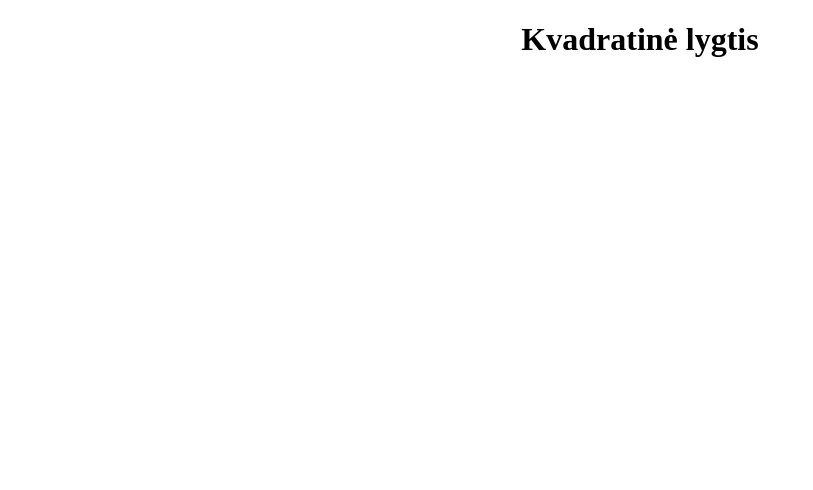
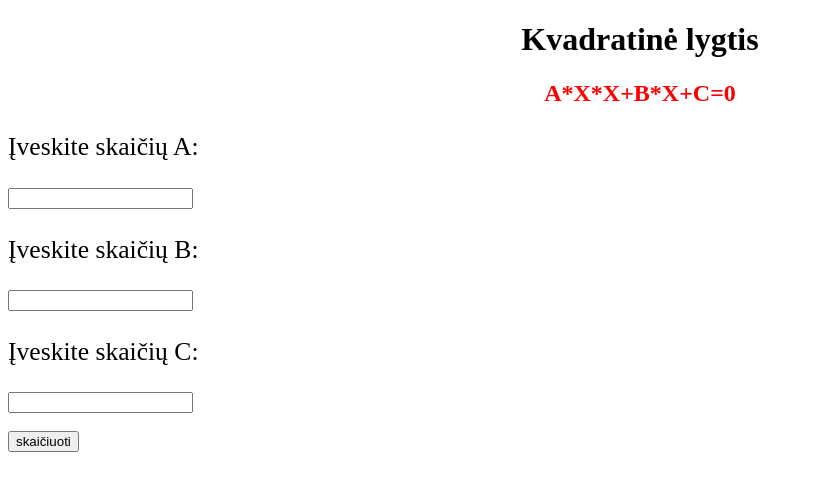
Before and after one commit to DariusDavidavicius/GitHub, a plain HTML site: page testas.html in a window 1280 px wide. Shown: the whole page, without its empty margins (0-813 px from the left). Drawn offline with Linux system fonts and the light colour scheme.

Commit message:
kvadratine lygtis
kvadratine lygtis

```diff
--- a/testas.html
+++ b/testas.html
@@ -3,5 +3,54 @@
 <head>
 <title>Page Title</title>
 <h1 style="text-align:center"> Kvadratinė lygtis </h1>
+<h2 style="text-align:center;color:red"> A*X*X+B*X+C=0 </h2>
+<form>
+   <p style="font-size:160%">Įveskite skaičių A:</p>
+  <input type="text" id="a_id" name="a">
+  <br>
+   <p style="font-size:160%">Įveskite skaičių B:</p>
+  <input type="text" id="b_id" name="b">
+  <br>
+   <p style="font-size:160%">Įveskite skaičių C:</p>
+  <input type="text" id="c_id" name="c">
+  <br>
+  <br>
+  <button onclick="skaiciuok()">skaičiuoti</button>
+
+
+<p id="disk"></p>
+<p id="x1"></p>
+<p id="x2"></p>
+
+<script>
+function skaiciuok() {
+ var a = document.getElementById("a_id").value;
+ var b = document.getElementById("b_id").value;
+ var c = document.getElementById("c_id").value;
+ var diskriminantas;
+ var x1;
+ var x2;
+ diskriminantas = b * b - 4 * a * c;
+ document.getElementById("disk").innerHTML = "Diskriminantas=" + diskriminantas;
+ if (diskriminantas>0){
+	x1 = (-b - Math.sqrt(diskriminantas)) / (2 * a);
+	x2 = (-b + Math.sqrt(diskriminantas)) / (2 * a);
+	document.getElementById("x1").innerHTML = "x1="+x1;
+	document.getElementById("x2").innerHTML = "x2="+x2;
+
+ } else if (diskriminantas==0){
+	x1 = -b / (2 * a);
+	document.getElementById("x1").innerHTML = "x="+x1;
+ } else {
+	document.getElementById("x1").innerHTML = "nera sprendiniu";
+ }
+
+ alert("baigta. Valyti?")
+}
+</script>
+
+
+
+</form>
 </body>
 </html>
```
